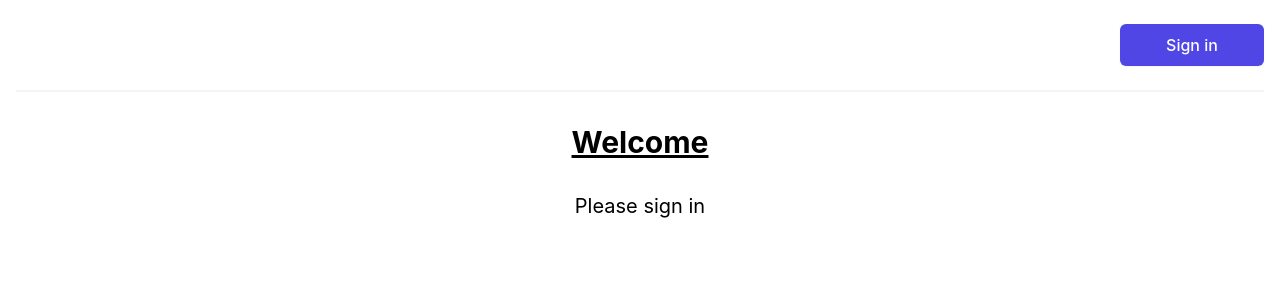
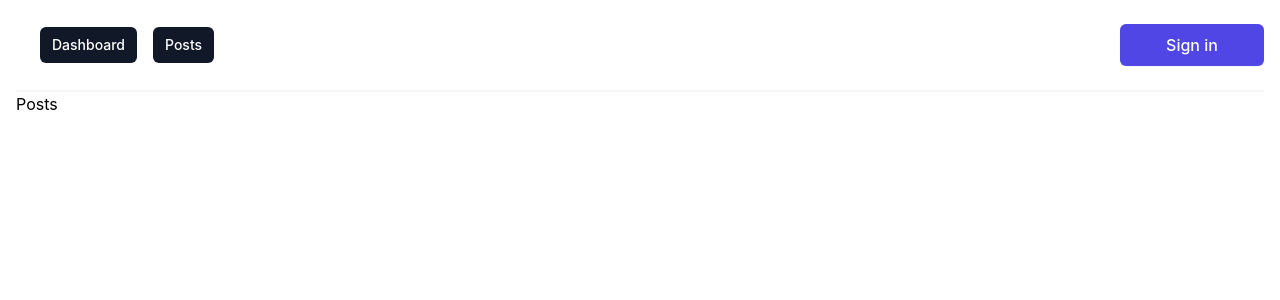
Before and after one commit to RoyRosenberg/React01, a React (Create React App) app: page /posts in a window 1280 px wide. Shown: the top 300 px of the page. Built offline with nearby package versions, Linux system fonts and the light colour scheme.

Commit message:
added basic routes

```diff
--- a/package.json
+++ b/package.json
@@ -14,6 +14,7 @@
     "react": "^18.2.0",
     "react-dom": "^18.2.0",
     "react-redux": "^8.1.3",
+    "react-router-dom": "^6.20.0",
     "react-scripts": "5.0.1",
     "typescript": "^4.9.5",
     "web-vitals": "^2.1.4"
--- a/src/App.tsx
+++ b/src/App.tsx
@@ -3,13 +3,14 @@ import { Provider } from 'react-redux';
 import { Header } from './components/Header';
 import { Main } from './Main';
 import { store } from './store/store';
+import { Outlet } from 'react-router-dom';
 
 function App() {
   return (
     <div className="max-w-7xl mx-auto px-4">
       <Provider store={store}>
         <Header />
-        <Main />
+        <Outlet />
       </Provider>
     </div>
   );
--- /dev/null
+++ b/src/Routes.tsx
@@ -0,0 +1,25 @@
+import { createBrowserRouter, RouterProvider } from 'react-router-dom';
+import App from './App';
+import { Main } from './Main';
+import { Posts } from './pages/Posts';
+
+const router = createBrowserRouter([
+  {
+    path: '/',
+    element: <App />,
+    //errorElement: <ErrorPage />,
+    children: [
+      {
+        index: true,
+        element: <Main />,
+      },
+      {
+        path: '/posts',
+        element: <Posts />,
+      },
+    ],
+  },
+]);
+export function Routes() {
+  return <RouterProvider router={router} />;
+}
--- a/src/components/Header.tsx
+++ b/src/components/Header.tsx
@@ -8,6 +8,7 @@ import {
   authorizedAction,
 } from '../store/userSlice';
 import { authorize } from '../api/authorize';
+import { NavLink } from 'react-router-dom';
 
 export function Header() {
   const user = useSelector((state: RootState) => state.user.user);
@@ -28,6 +29,26 @@ export function Header() {
       className="flex justify-between items-center
     border-b-2 border-gray-100 py-6"
     >
+      <div className="flex flex-1 items-center justify-center sm:items-stretch sm:justify-start">
+        <div className="hidden sm:ml-6 sm:block">
+          <div className="flex space-x-4">
+            <NavLink
+              to="/"
+              className="bg-gray-900 text-white rounded-md px-3 py-2 text-sm font-medium"
+              aria-current="page"
+            >
+              Dashboard
+            </NavLink>
+            <NavLink
+              to="/posts"
+              className="bg-gray-900 text-white rounded-md px-3 py-2 text-sm font-medium"
+            >
+              Posts
+            </NavLink>
+          </div>
+        </div>
+      </div>
+
       {user ? (
         <span className="ml-auto font-bold">{user.name} has signed in</span>
       ) : (
--- a/src/index.tsx
+++ b/src/index.tsx
@@ -3,11 +3,12 @@ import ReactDOM from 'react-dom/client';
 import './index.css';
 import App from './App';
 import reportWebVitals from './reportWebVitals';
+import { Routes } from './Routes';
 
 const root = ReactDOM.createRoot(document.getElementById('root') as HTMLElement);
 root.render(
   <React.StrictMode>
-    <App />
+    <Routes />
   </React.StrictMode>,
 );
 
--- /dev/null
+++ b/src/pages/Posts.tsx
@@ -0,0 +1,3 @@
+export function Posts() {
+  return <h1>Posts</h1>;
+}
```
Also changed, not shown: 1 other file (tests, documents, lock files or other folders).
